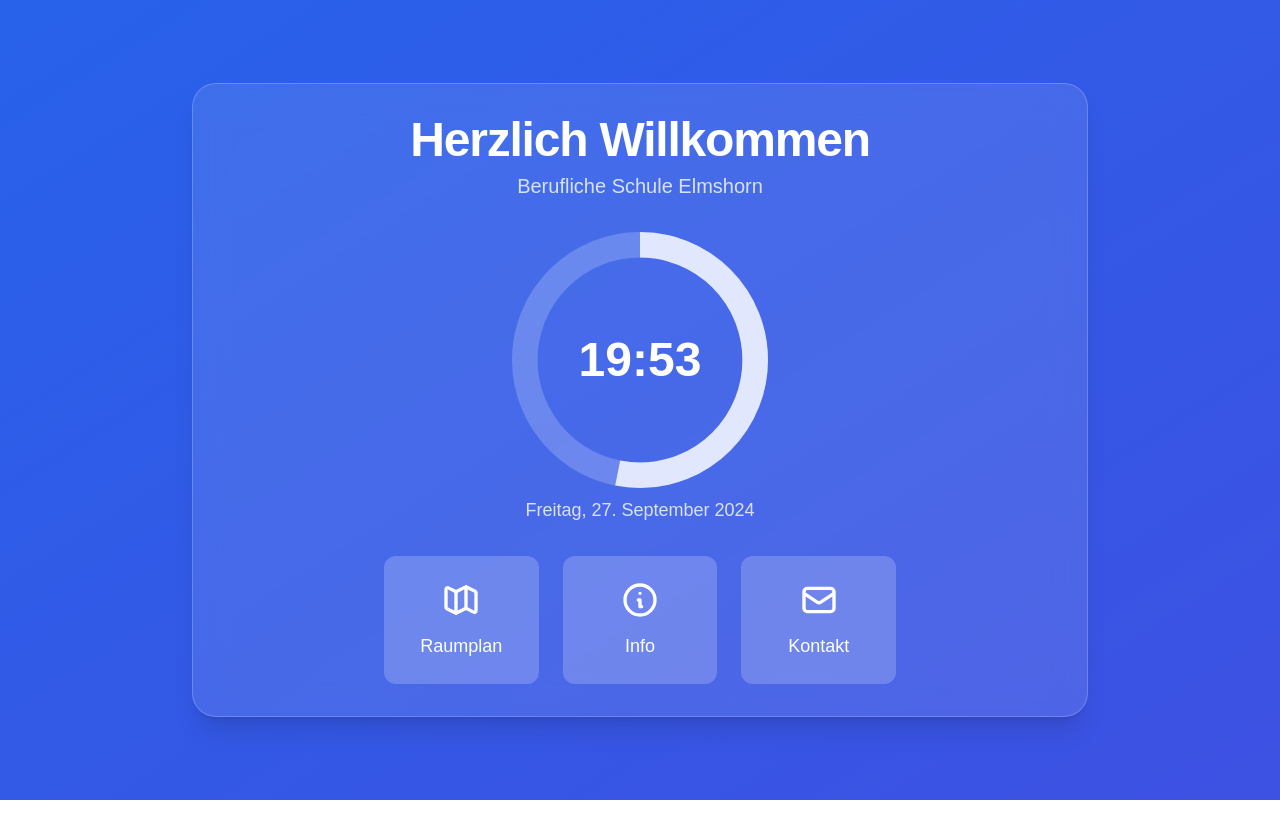
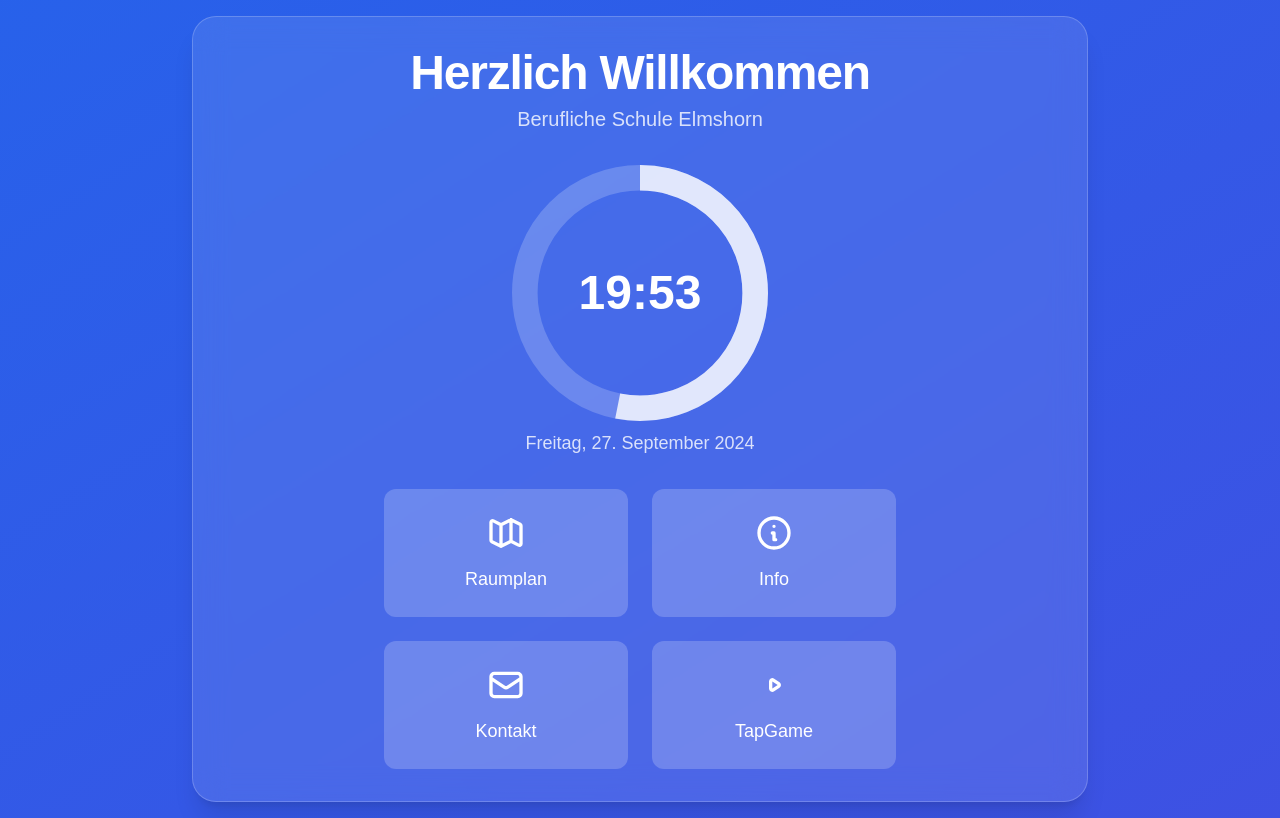
Before and after one commit to Smilerich2/welcomedashboard, a Next.js app: page / in a window 1280 px wide. Built offline with nearby package versions, Linux system fonts and the light colour scheme.

Commit message:
Update dashboard-with-overlay.tsx

```diff
--- a/components/dashboard-with-overlay.tsx
+++ b/components/dashboard-with-overlay.tsx
@@ -8,7 +8,7 @@ export function DashboardWithOverlayComponent() {
   const [activeButton, setActiveButton] = useState<string | null>(null)
   const [showOverlay, setShowOverlay] = useState(false)
   const [overlayContent, setOverlayContent] = useState<string>('')
-  const [overlayType, setOverlayType] = useState<'iframe' | 'contact'>('iframe')
+  const [overlayType, setOverlayType] = useState<'iframe' | 'contact' | 'game'>('iframe')
   const [countdown, setCountdown] = useState<number | null>(null)
 
   const OVERLAY_TIMEOUT = 20000; // 20 Sekunden
@@ -66,6 +66,7 @@ export function DashboardWithOverlayComponent() {
     { name: 'Raumplan', icon: 'M9 20l-5.447-2.724A1 1 0 013 16.382V5.618a1 1 0 011.447-.894L9 7m0 13l6-3m-6 3V7m6 10l4.553 2.276A1 1 0 0021 18.382V7.618a1 1 0 00-.553-.894L15 4m0 13V4m0 0L9 7' },
     { name: 'Info', icon: 'M13 16h-1v-4h-1m1-4h.01M21 12a9 9 0 11-18 0 9 9 0 0118 0z' },
     { name: 'Kontakt', icon: 'M3 8l7.89 5.26a2 2 0 002.22 0L21 8M5 19h14a2 2 0 002-2V7a2 2 0 00-2-2H5a2 2 0 00-2 2v10a2 2 0 002 2z' },
+    { name: 'TapGame', icon: 'M14.752 11.168l-3.197-2.132A1 1 0 0010 9.87v4.263a1 1 0 001.555.832l3.197-2.132a1 1 0 000-1.664z' },
   ]
 
   const seconds = currentTime.getSeconds()
@@ -110,7 +111,7 @@ export function DashboardWithOverlayComponent() {
 
             <div className="text-white text-lg opacity-80 mb-8">{formatDate(currentTime)}</div>
 
-            <div className="grid grid-cols-3 gap-6 w-full max-w-lg">
+            <div className="grid grid-cols-2 gap-6 w-full max-w-lg">
               {buttons.map((button) => (
                 <motion.button
                   key={button.name}
@@ -129,6 +130,10 @@ export function DashboardWithOverlayComponent() {
                       setShowOverlay(true)
                     } else if (button.name === 'Kontakt') {
                       setOverlayType('contact')
+                      setShowOverlay(true)
+                    } else if (button.name === 'TapGame') {
+                      setOverlayContent('https://tapgame.vercel.app/')
+                      setOverlayType('game')
                       setShowOverlay(true)
                     }
                   }}
@@ -157,11 +162,11 @@ export function DashboardWithOverlayComponent() {
               initial={{ scale: 0.9, opacity: 0 }}
               animate={{ scale: 1, opacity: 1 }}
               exit={{ scale: 0.9, opacity: 0 }}
-              className={`bg-white rounded-lg shadow-xl ${overlayType === 'iframe' ? 'w-full h-full' : 'max-w-md'}`}
+              className={`bg-white rounded-lg shadow-xl ${overlayType === 'iframe' || overlayType === 'game' ? 'w-full h-full' : 'max-w-md'}`}
               onClick={(e) => e.stopPropagation()}
             >
-              <div className={`relative ${overlayType === 'iframe' ? 'w-full h-full' : 'p-8'}`}>
-                {overlayType === 'iframe' ? (
+              <div className={`relative ${overlayType === 'iframe' || overlayType === 'game' ? 'w-full h-full' : 'p-8'}`}>
+                {overlayType === 'iframe' || overlayType === 'game' ? (
                   <iframe
                     src={overlayContent}
                     className="w-full h-full border-none"
@@ -175,7 +180,7 @@ export function DashboardWithOverlayComponent() {
                   </div>
                 )}
 
-                {countdown !== null && (
+                {overlayType !== 'game' && countdown !== null && (
                   <div className="absolute bottom-4 right-4 bg-black bg-opacity-50 text-white rounded-full w-10 h-10 flex items-center justify-center text-xl font-bold">
                     {countdown}
                   </div>
```
